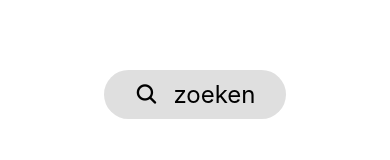
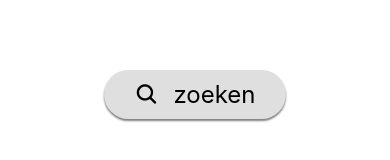
Before and after one commit to BramdeGooijer/foodie-app-TODSS, a React Native app: screen / in a window 390 px wide. Shown: the part 328-488 px from the top of the page. Built offline with nearby package versions, Linux system fonts and the light colour scheme.

Commit message:
dropshadow

```diff
--- a/searchButtonComponent.js
+++ b/searchButtonComponent.js
@@ -83,6 +83,14 @@ const styles = StyleSheet.create({
 		paddingBottom: 10,
 		paddingLeft: 30,
 		paddingRight: 30,
+		shadowColor: "black",
+		shadowOpacity: 0.5,
+		shadowOffset: {
+			width: 0,
+			height: 2,
+		},
+		shadowRadius: 2,
+		elevation: 5,
 	},
 
 	button: {
@@ -94,6 +102,14 @@ const styles = StyleSheet.create({
 		paddingRight: 30,
 		flexDirection: "row",
 		alignItems: "center",
+		shadowColor: "black",
+		shadowOpacity: 0.5,
+		shadowOffset: {
+			width: 0,
+			height: 2,
+		},
+		shadowRadius: 2,
+		elevation: 5,
 	},
 
 	buttonText: {
```
